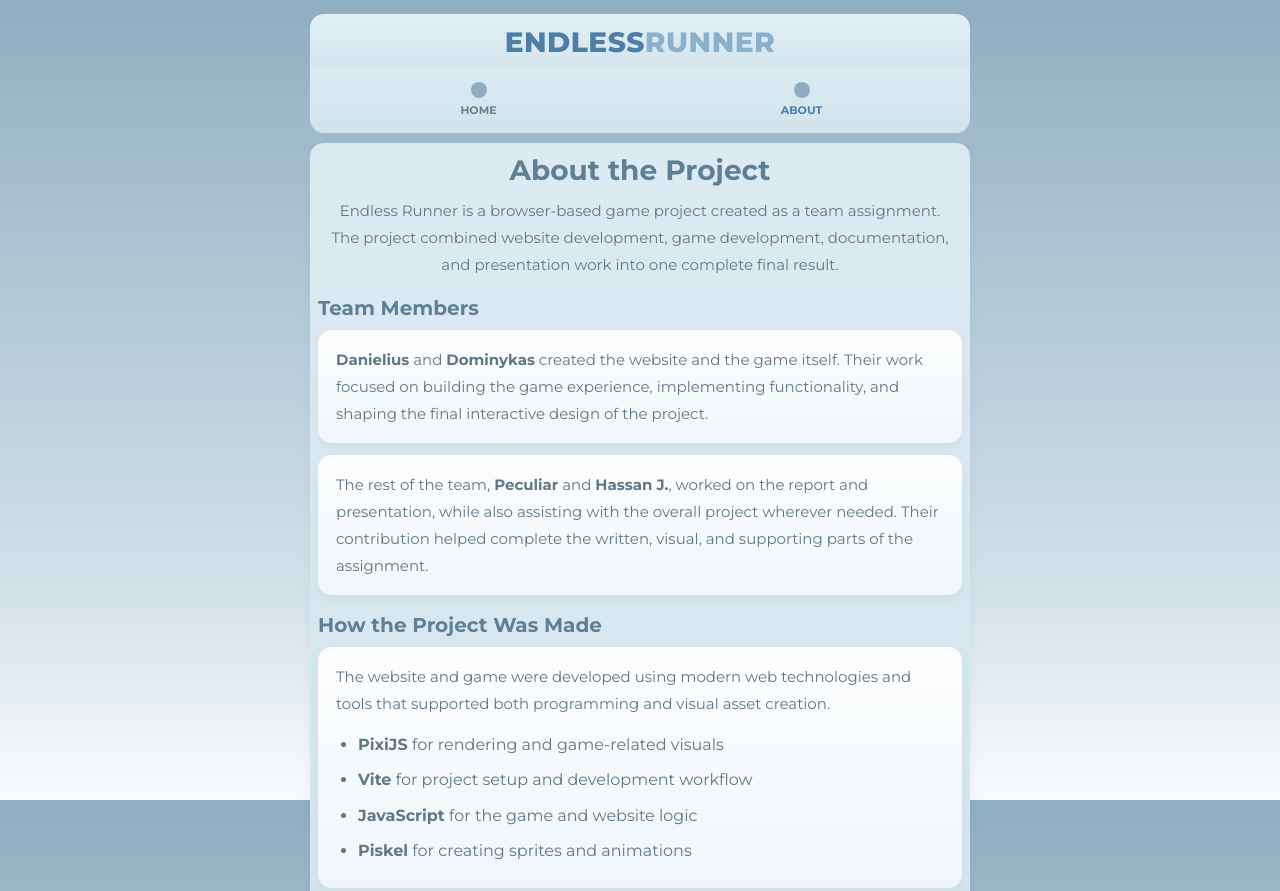
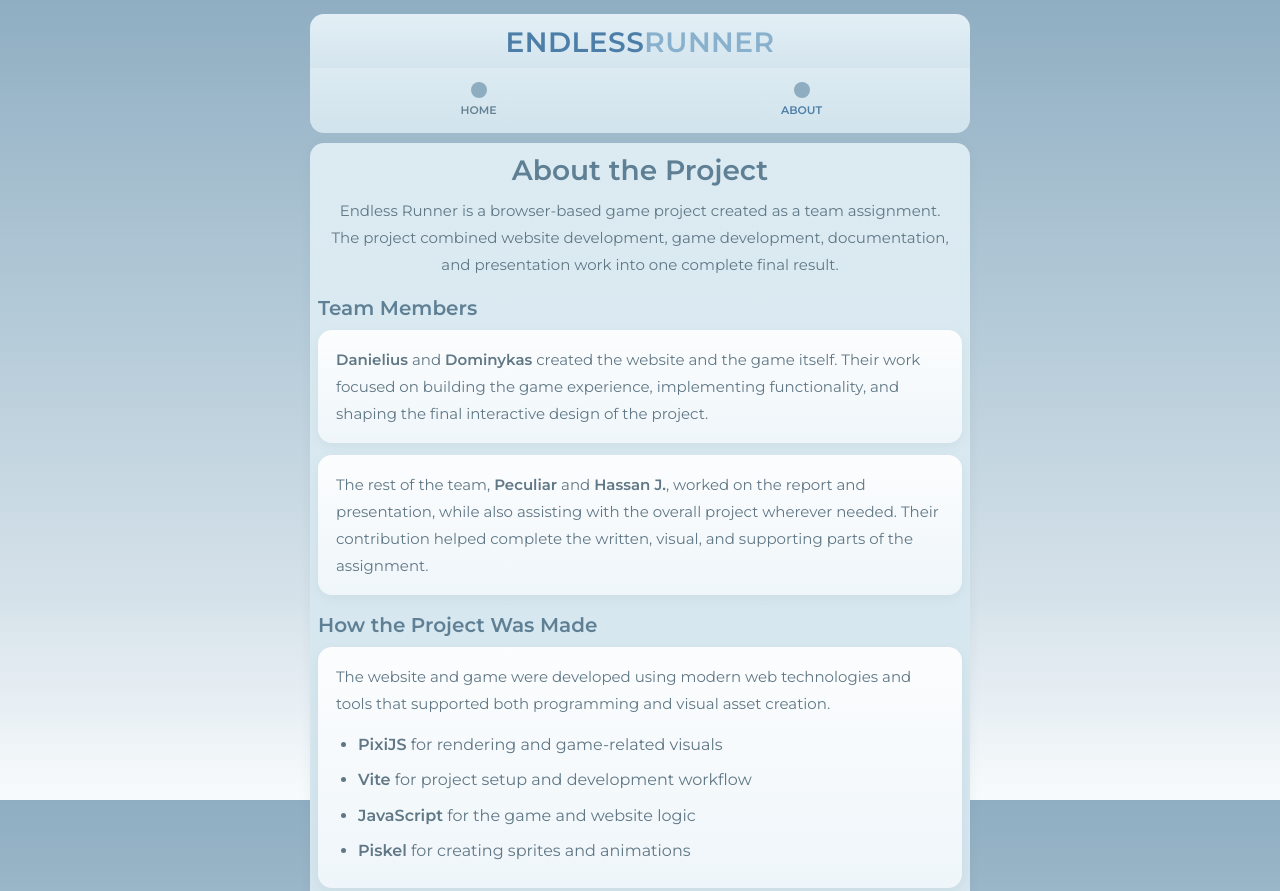
Before and after one commit to h-i-d-d-e-n/Internet-Technologies-Project, a website: page client/dist/about.html in a window 1280 px wide. Shown: the top 891 px of the page. Drawn offline with Linux system fonts and the light colour scheme; files whose address does not match are found by name.

Commit message:
Update Montserrat font link in about.html

```diff
--- a/client/dist/about.html
+++ b/client/dist/about.html
@@ -10,11 +10,11 @@
     />
 
     <link rel="stylesheet" href="./css/index.css" />
+
     <link
-      href="https://fonts.googleapis.com/css2?family=Montserrat:wght@100;300;400;500;600;700;800&display=swap"
+      href="https://fonts.googleapis.com/css2?family=Montserrat:wght@100;300;400;500;600&display=swap"
       rel="stylesheet"
     />
-  </head>
 
   <body>
     <div id="page-shell">
```
